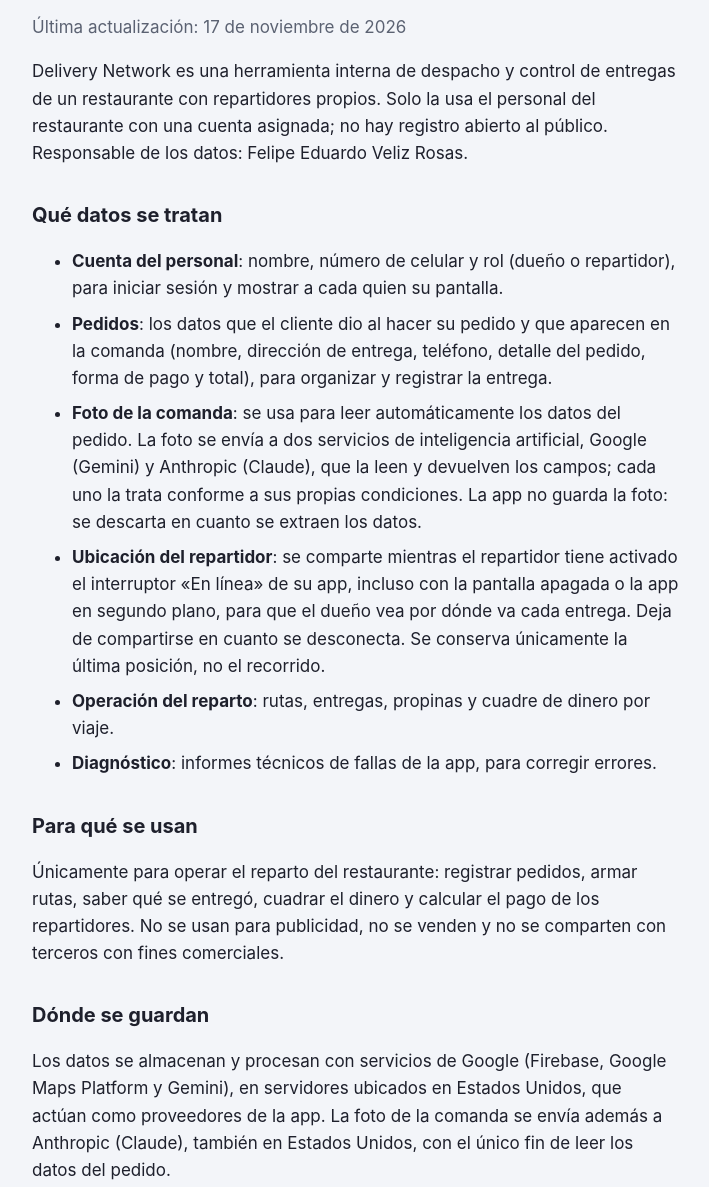
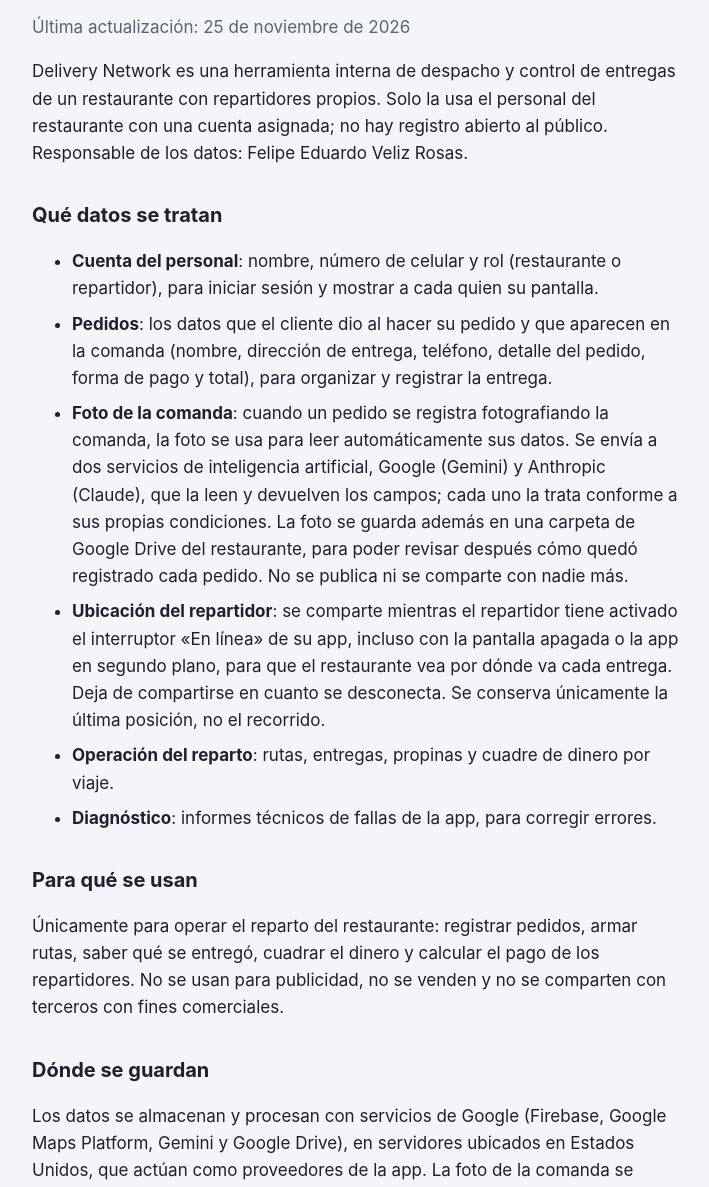
Before and after one commit to Felipeveliz/delivery-network-site, a plain HTML site: page privacidad.html in a window 1280 px wide. Shown: the part 132-1319 px from the top of the page, without its empty margins (284-993 px from the left). Drawn offline with Linux system fonts and the light colour scheme.

Commit message:
Say that the ticket photo is kept in Drive, and stop saying "dueño"
The policy claimed the app discarded the photo once the fields were read.
That stopped being true on 19 November, when every ticket photo started
going to a folder in the restaurant's Drive so the day can be reviewed
afterwards. A privacy policy that is wrong about what is kept is worse
than no policy, and the app it covers is published.

Google Drive joins the list of services that hold data, and the pending
"dueño" wording, which had been sitting unpublished for a week, goes out
with it: on a page a user reads, it is "el restaurante".

Co-Authored-By: Claude Opus 5 <noreply@anthropic.com>

```diff
--- a/privacidad.html
+++ b/privacidad.html
@@ -10,16 +10,16 @@
 <main>
 <p><a href="index.html">← Delivery Network</a></p>
 <h1>Política de privacidad</h1>
-<p class="muted">Última actualización: 17 de noviembre de 2026</p>
+<p class="muted">Última actualización: 25 de noviembre de 2026</p>
 
 <p>Delivery Network es una herramienta interna de despacho y control de entregas de un restaurante con repartidores propios. Solo la usa el personal del restaurante con una cuenta asignada; no hay registro abierto al público. Responsable de los datos: Felipe Eduardo Veliz Rosas.</p>
 
 <h2>Qué datos se tratan</h2>
 <ul>
-<li><strong>Cuenta del personal</strong>: nombre, número de celular y rol (dueño o repartidor), para iniciar sesión y mostrar a cada quien su pantalla.</li>
+<li><strong>Cuenta del personal</strong>: nombre, número de celular y rol (restaurante o repartidor), para iniciar sesión y mostrar a cada quien su pantalla.</li>
 <li><strong>Pedidos</strong>: los datos que el cliente dio al hacer su pedido y que aparecen en la comanda (nombre, dirección de entrega, teléfono, detalle del pedido, forma de pago y total), para organizar y registrar la entrega.</li>
-<li><strong>Foto de la comanda</strong>: se usa para leer automáticamente los datos del pedido. La foto se envía a dos servicios de inteligencia artificial, Google (Gemini) y Anthropic (Claude), que la leen y devuelven los campos; cada uno la trata conforme a sus propias condiciones. La app no guarda la foto: se descarta en cuanto se extraen los datos.</li>
-<li><strong>Ubicación del repartidor</strong>: se comparte mientras el repartidor tiene activado el interruptor «En línea» de su app, incluso con la pantalla apagada o la app en segundo plano, para que el dueño vea por dónde va cada entrega. Deja de compartirse en cuanto se desconecta. Se conserva únicamente la última posición, no el recorrido.</li>
+<li><strong>Foto de la comanda</strong>: cuando un pedido se registra fotografiando la comanda, la foto se usa para leer automáticamente sus datos. Se envía a dos servicios de inteligencia artificial, Google (Gemini) y Anthropic (Claude), que la leen y devuelven los campos; cada uno la trata conforme a sus propias condiciones. La foto se guarda además en una carpeta de Google Drive del restaurante, para poder revisar después cómo quedó registrado cada pedido. No se publica ni se comparte con nadie más.</li>
+<li><strong>Ubicación del repartidor</strong>: se comparte mientras el repartidor tiene activado el interruptor «En línea» de su app, incluso con la pantalla apagada o la app en segundo plano, para que el restaurante vea por dónde va cada entrega. Deja de compartirse en cuanto se desconecta. Se conserva únicamente la última posición, no el recorrido.</li>
 <li><strong>Operación del reparto</strong>: rutas, entregas, propinas y cuadre de dinero por viaje.</li>
 <li><strong>Diagnóstico</strong>: informes técnicos de fallas de la app, para corregir errores.</li>
 </ul>
@@ -28,7 +28,7 @@
 <p>Únicamente para operar el reparto del restaurante: registrar pedidos, armar rutas, saber qué se entregó, cuadrar el dinero y calcular el pago de los repartidores. No se usan para publicidad, no se venden y no se comparten con terceros con fines comerciales.</p>
 
 <h2>Dónde se guardan</h2>
-<p>Los datos se almacenan y procesan con servicios de Google (Firebase, Google Maps Platform y Gemini), en servidores ubicados en Estados Unidos, que actúan como proveedores de la app. La foto de la comanda se envía además a Anthropic (Claude), también en Estados Unidos, con el único fin de leer los datos del pedido.</p>
+<p>Los datos se almacenan y procesan con servicios de Google (Firebase, Google Maps Platform, Gemini y Google Drive), en servidores ubicados en Estados Unidos, que actúan como proveedores de la app. La foto de la comanda se envía además a Anthropic (Claude), también en Estados Unidos, con el único fin de leer los datos del pedido.</p>
 
 <h2>Cuánto tiempo se conservan</h2>
 <p>Mientras sean necesarios para la operación y el historial del restaurante. Puedes pedir que se eliminen en cualquier momento.</p>
```
Also changed, not shown: index.html (+2 -2 lines).
